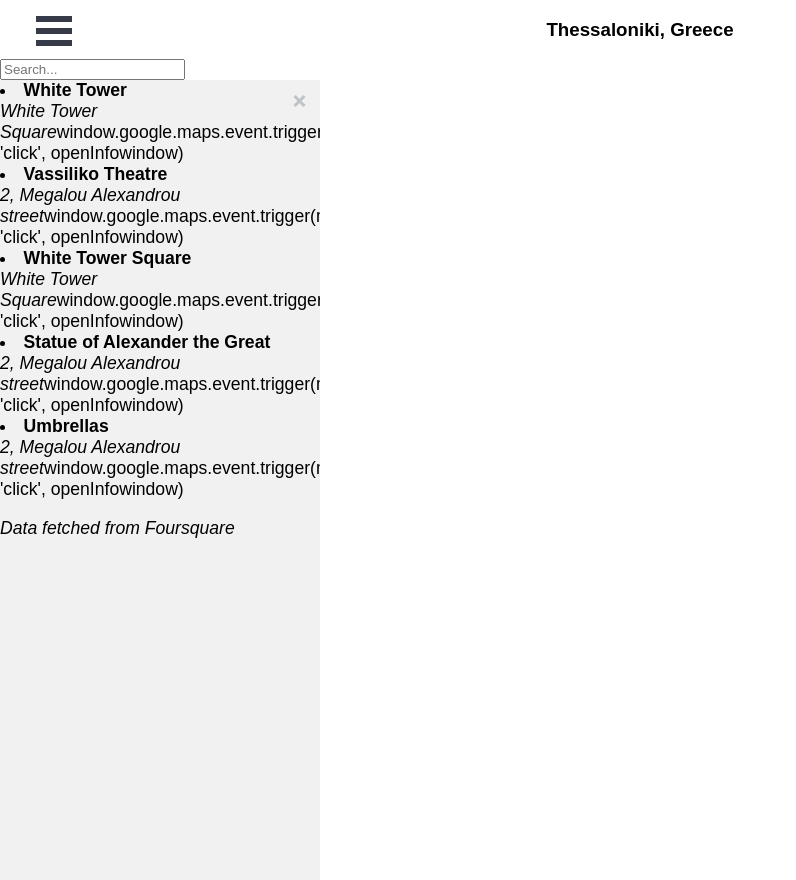
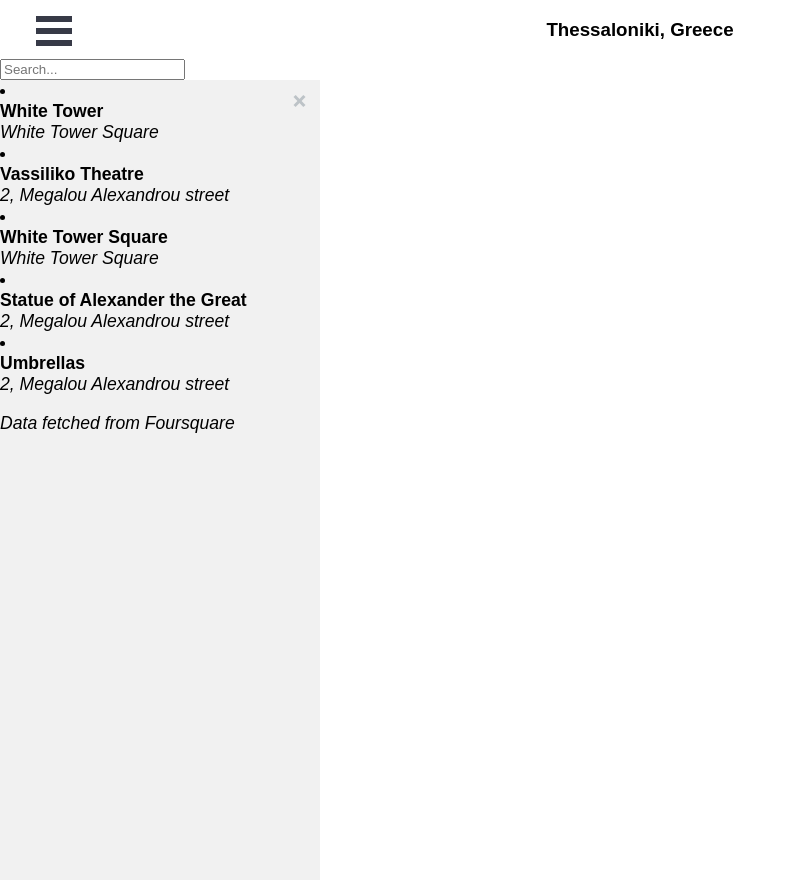
Before and after one commit to dimikara/React-Neighborhood-Map-3, a React (Create React App) app: page / in a window 1280 px wide. Shown: the whole page, without its empty margins (0-796 px from the left). Built offline with nearby package versions, Linux system fonts and the light colour scheme; no server answers.

Commit message:
chore: Still no fix for clicking li items

```diff
--- a/src/App.js
+++ b/src/App.js
@@ -9,16 +9,44 @@ import Header from './Header';
 
 class App extends Component {
 
-  state = {
-    venues: [],
-    marker: {},
-    markers: [],
-    //selectedMarker: false
-  }
+  constructor(props) {
+    super(props)
+    this.state = {
+      venues: [],
+      markers: [],
+      query: '',
+      activeMarker: {}
+  }}
 
   componentDidMount() {
     this.getVenues()
   }
+
+  /*
+  clickLocation = event => {
+  	this.setState({
+  		query: event
+  	})
+  	for (const venue of this.state.venues) {
+  		if (venue.title === event.target) {
+  			this.setState({
+  				venueDetails: venue
+  			})
+  		}
+  	}
+  }
+
+  noQuery = () => {
+		this.state({
+			query: ''
+		})
+	}
+
+  newQuery = query => {
+  	this.setState({
+  		query: query
+  	})
+  }*/
 
 
   /*
@@ -113,8 +141,6 @@ class App extends Component {
 
         this.state.markers.push(marker)
 
-      //this.marker = marker
-
 
       /*
       * Make a marker bounce. The function is called when the marker is clicked.
@@ -136,7 +162,6 @@ class App extends Component {
 
       // Open an InfoWindow upon clicking on its marker
         infowindow.open(map, marker)
-        //selectedMarker = true
       }
 
 
@@ -144,18 +169,11 @@ class App extends Component {
       marker.addListener('click', function() {
         openMarker()
         })
-
+      this.state.activeMarker
     }
   )
   }
 
-  markerClicked = () => {
-      document.querySelector('.bm-item-list').addEventListener('click', function (event) {
-        if (event.target.id === this.myVenue.id) {
-          //openMarker()
-        }
-      })
-    }
 
   render() {
     if (this.state.hasError) {
@@ -177,10 +195,11 @@ class App extends Component {
           <MenuComponent
           venues={ this.state.venues }
           getVenues={ this.getVenues }
-          onClick={() => this.markerClicked()}
-          markers={this.state.markers}
-          //query={ this.state.query }
-          //markerClicked={ this.onMarkerClick }
+          //noQuery={ this.noQuery }
+	      	//newQuery={ b => this.newQuery(b) }
+	      	activeMarker={ this.activeMarker }
+          markers={ this.state.markers }
+          query ={ this.state.query }
           />
         </div>
 
--- a/src/MenuComponent.js
+++ b/src/MenuComponent.js
@@ -12,18 +12,23 @@ const myVenues = [
 
 class MenuComponent extends Component {
 
+  state = {
+    venue: this.props.venue,
+    activeMarker: this.props.activeMarker
+  }
+
+
   render () {
     return (
       <Menu width={ '25%' } isOpen noOverlay >
         <div>
-              {myVenues.map(myVenue => (
-                  <li aria-label={myVenue.name} tabIndex="0" id={myVenue.id} key={myVenue.id}>
-                  <b>{myVenue.name}</b><br></br> <i>{myVenue.address}</i>
-                  window.google.maps.event.trigger(marker, 'click', openInfowindow)
-                  </li>
+          {myVenues.map(myVenue => (
+              <li onClick={this.state.activeMarker} aria-label={myVenue.name} tabIndex="0" id={myVenue.id} key={myVenue.id}>
+              <br></br><b>{myVenue.name}</b><br></br> <i>{myVenue.address}</i>
+              </li>
               ))}
-            <p><i>Data fetched from Foursquare</i></p>
-          </div>
+          <p><i>Data fetched from Foursquare</i></p>
+        </div>
       </Menu>
     );
   }
--- a/src/SearchBar.js
+++ b/src/SearchBar.js
@@ -7,6 +7,7 @@ class SearchBar extends Component {
         <div className="locationsFilter" role="application">
           <input
           type="text"
+          id="query-Filter"
           placeholder="Search..."
           aria-label="Locations filter"
           //value={this.props}
```
Also changed, not shown: src/App.css (line endings or trailing spaces).
